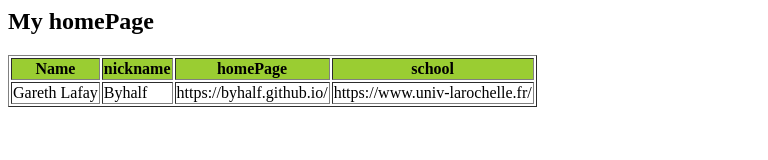
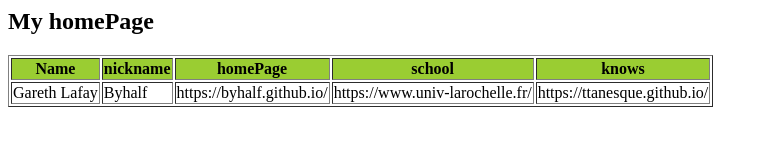
Before and after one commit to Byhalf/Byhalf.github.io, a plain HTML site: page index.html in a window 1280 px wide. Shown: the whole page, without its empty margins (0-768 px from the left). Drawn offline with Linux system fonts and the light colour scheme.

Commit message:
Update index.html

```diff
--- a/index.html
+++ b/index.html
@@ -9,11 +9,15 @@
             <th>nickname</th>
             <th>homePage</th>
             <th>school</th>
+            <th>knows</th>
          </tr>
          <td>Gareth Lafay</td>
          <td>Byhalf</td>
          <td>https://byhalf.github.io/</td>
          <td>https://www.univ-larochelle.fr/</td>
+         <td>
+                https://ttanesque.github.io/
+        </td>
       </table>
    </body>
 </html>
```
